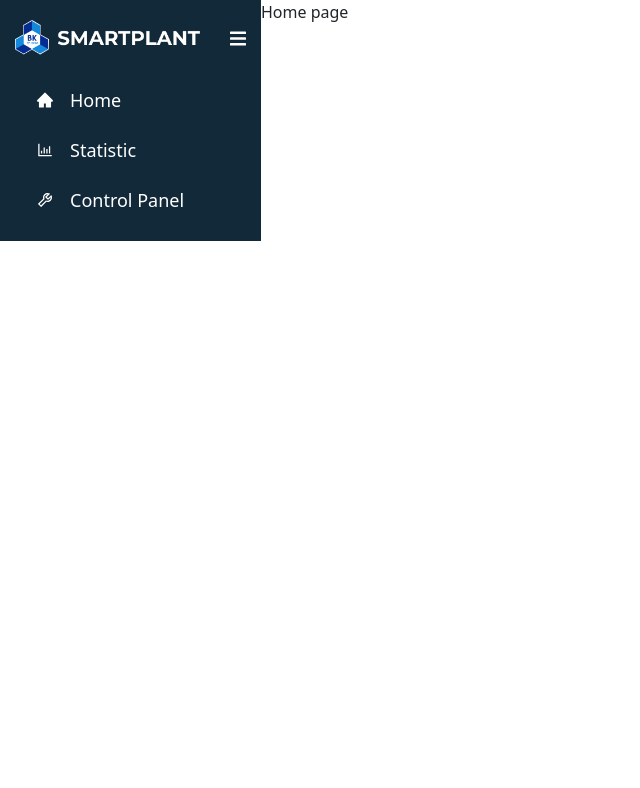
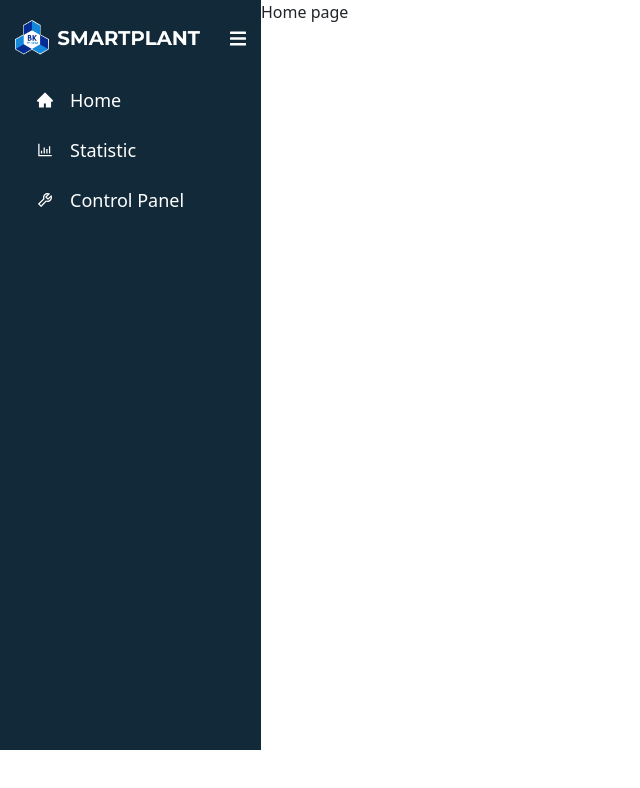
Before and after one commit to giahuy102/Multidisciplinary-Project-HK212, a React (Create React App) app in the folder smart_potted_plant/: page / in a window 1280 px wide. Shown: the top 788 px of the page, without its empty margins (0-640 px from the left). Built offline with nearby package versions, Linux system fonts and the light colour scheme.

Commit message:
update statistic

```diff
--- a/smart_potted_plant/src/components/SideNavBar/style.css
+++ b/smart_potted_plant/src/components/SideNavBar/style.css
@@ -14,6 +14,7 @@ ul {
     width: 261px;
     position: relative;
     /* height: 100vh; */
+    min-height: 750px;
     background-color: #122939;
     transition: all 0.3s;
 }
```
